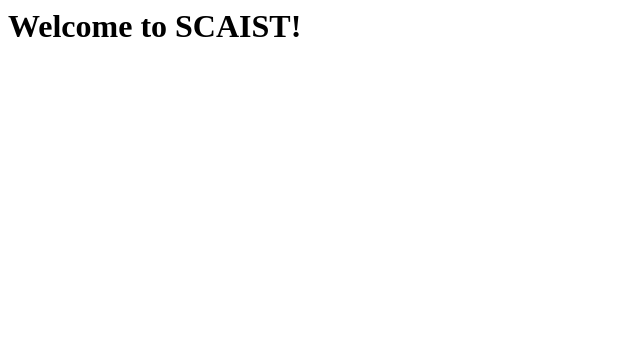
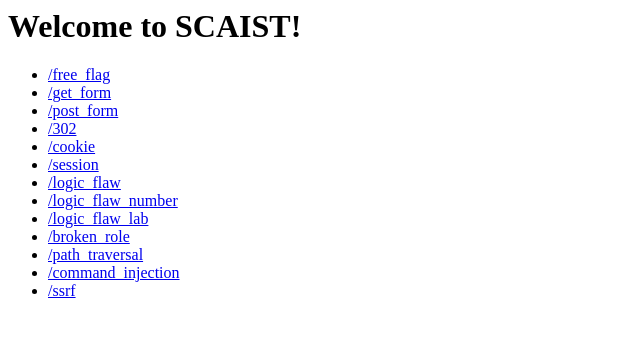
Before and after one commit to 93wilsonlu/web_security_demo, a Flask app: page / in a window 1280 px wide. Shown: the top 337 px of the page, without its empty margins (0-640 px from the left). Run offline with Flask 2, Linux system fonts and the light colour scheme.

Commit message:
Finish index & broken role

```diff
--- a/app.py
+++ b/app.py
@@ -14,6 +14,11 @@
 @app.route('/', methods=['GET'])
 def index():
     return render_template('index.html')
+
+
+@app.route('/free_flag', methods=['GET'])
+def free_flag():
+    return 'SCAIST{3d174bl3_fr0n73nd}'
 
 
 @app.route('/get_form', methods=['GET'])
@@ -79,12 +84,12 @@
     return render_template('logic_flaw_number.html', amount=session['amount'])
 
 
-@app.route('/broken_access_control_role', methods=['GET', 'POST'])
-def broken_access_control_role():
+@app.route('/broken_role', methods=['GET', 'POST'])
+def broken_role():
     if request.args.get('role') is None:
-        return redirect(url_for('broken_access_control_role', role=1))
+        return redirect(url_for('broken_role', role=1))
 
-    return render_template('broken_access_control_role.html', role=request.args['role'])
+    return render_template('broken_role.html', role=request.args['role'])
 
 
 @app.route('/path_traversal', methods=['GET'])
--- a/templates/index.html
+++ b/templates/index.html
@@ -2,5 +2,24 @@
     <head></head>
     <body>
         <h1>Welcome to SCAIST!</h1>
+        <ul>
+            <li><a href="/free_flag" style="pointer-events: none;">/free_flag</a></li>
+            <li><a href="/get_form">/get_form</a></li>
+            <li><a href="/post_form">/post_form</a></li>
+            <li><a href="/302">/302</a></li>
+            <li><a href="/cookie">/cookie</a></li>
+            <li><a href="/session">/session</a></li>
+            <li><a href="/logic_flaw">/logic_flaw</a></li>
+            <li><a href="/logic_flaw_number">/logic_flaw_number</a></li>
+            <li><a href="/logic_flaw_lab">/logic_flaw_lab</a></li>
+            <li>
+                <a href="/broken_role"
+                    >/broken_role</a
+                >
+            </li>
+            <li><a href="/path_traversal">/path_traversal</a></li>
+            <li><a href="/command_injection">/command_injection</a></li>
+            <li><a href="/ssrf">/ssrf</a></li>
+        </ul>
     </body>
 </html>
```
Also changed, not shown: templates/broken_access_control.html (renamed from templates/broken_access_control_role.html).
